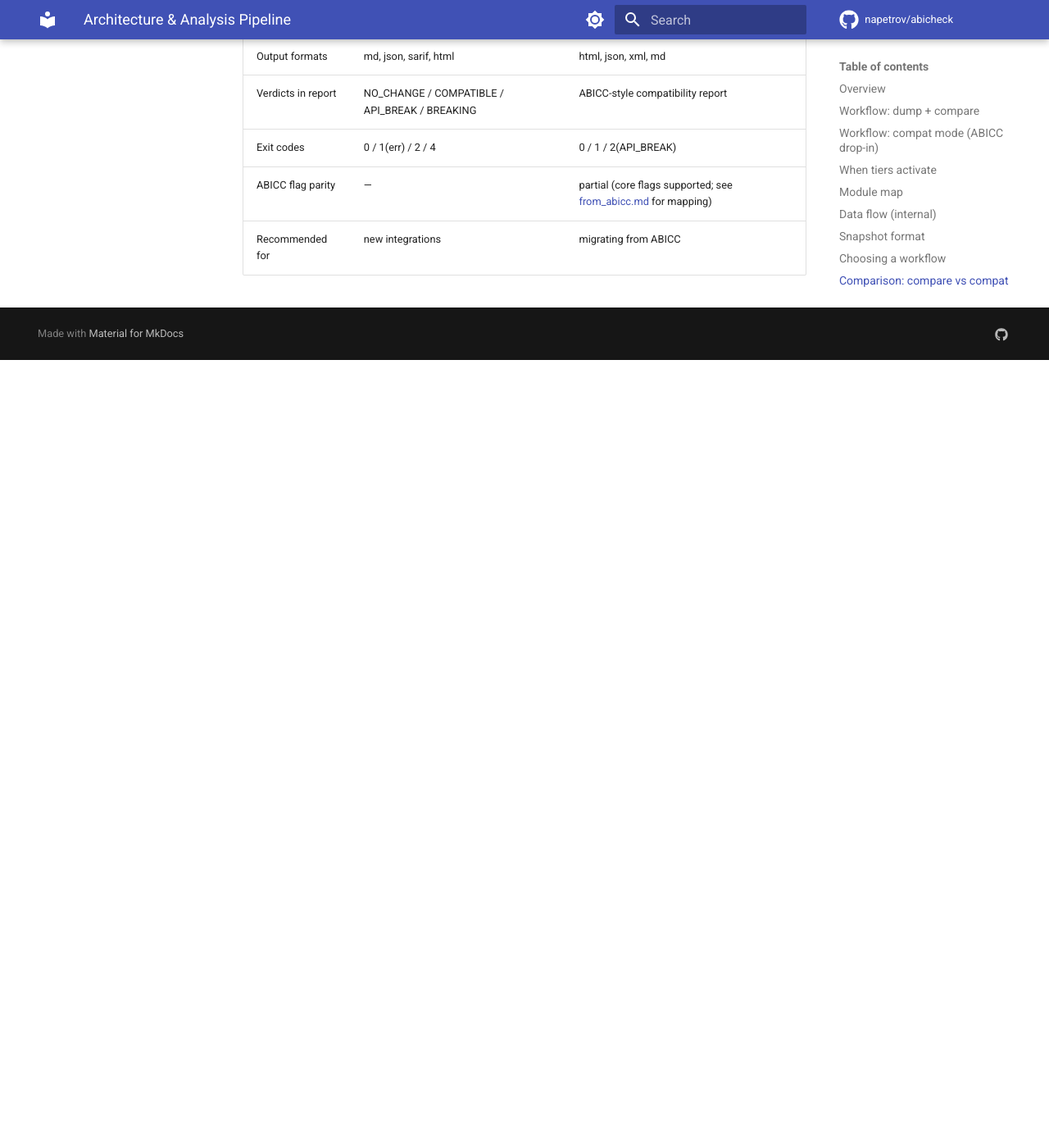
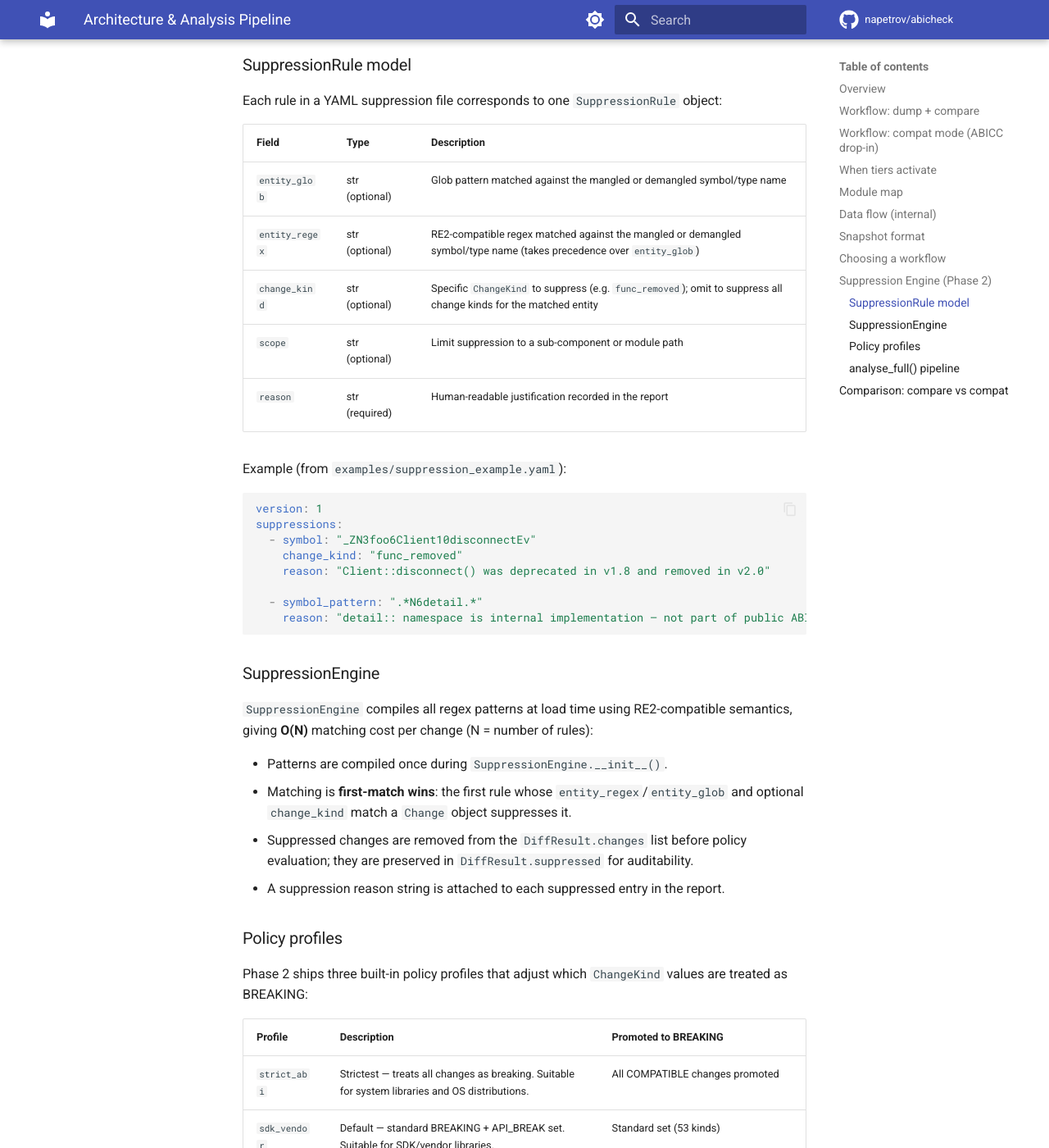
Before and after one commit to napetrov/abicheck, an MkDocs documentation site: the page built from docs/reference/architecture.md, in a window 1280 px wide and 1400 px high, scrolled down 5775 px. Shown: the whole window at 82% size. Built offline with MkDocs 1.6.1 and Material for MkDocs 9.7.7, drawn with Linux system fonts in a browser that asks for light colours; comment, search, counter and statistics services are not loaded; before the commit the page ends 6214 px from its top, so only the background shows below that; some of the changed text lies outside the part shown.

Commit message:
docs: add README for case43-48, update architecture for Phase 2 suppression engine

````diff
--- a/docs/reference/architecture.md
+++ b/docs/reference/architecture.md
@@ -270,6 +270,102 @@ Do you have ABICC XML descriptors already?
 
 ---
 
+## Suppression Engine (Phase 2)
+
+The suppression engine (introduced in Phase 2) allows intentional ABI changes to be
+acknowledged and filtered out of reports without masking unrelated breakage. It is
+implemented in `abicheck/suppression.py` and integrated into the `analyse_full()`
+pipeline.
+
+### SuppressionRule model
+
+Each rule in a YAML suppression file corresponds to one `SuppressionRule` object:
+
+| Field | Type | Description |
+|-------|------|-------------|
+| `entity_glob` | str (optional) | Glob pattern matched against the mangled or demangled symbol/type name |
+| `entity_regex` | str (optional) | RE2-compatible regex matched against the mangled or demangled symbol/type name (takes precedence over `entity_glob`) |
+| `change_kind` | str (optional) | Specific `ChangeKind` to suppress (e.g. `func_removed`); omit to suppress all change kinds for the matched entity |
+| `scope` | str (optional) | Limit suppression to a sub-component or module path |
+| `reason` | str (required) | Human-readable justification recorded in the report |
+
+Example (from `examples/suppression_example.yaml`):
+```yaml
+version: 1
+suppressions:
+  - symbol: "_ZN3foo6Client10disconnectEv"
+    change_kind: "func_removed"
+    reason: "Client::disconnect() was deprecated in v1.8 and removed in v2.0"
+
+  - symbol_pattern: ".*N6detail.*"
+    reason: "detail:: namespace is internal implementation — not part of public ABI"
+```
+
+### SuppressionEngine
+
+`SuppressionEngine` compiles all regex patterns at load time using RE2-compatible
+semantics, giving **O(N)** matching cost per change (N = number of rules):
+
+- Patterns are compiled once during `SuppressionEngine.__init__()`.
+- Matching is **first-match wins**: the first rule whose `entity_regex`/`entity_glob`
+  and optional `change_kind` match a `Change` object suppresses it.
+- Suppressed changes are removed from the `DiffResult.changes` list before policy
+  evaluation; they are preserved in `DiffResult.suppressed` for auditability.
+- A suppression reason string is attached to each suppressed entry in the report.
+
+### Policy profiles
+
+Phase 2 ships three built-in policy profiles that adjust which `ChangeKind` values
+are treated as BREAKING:
+
+| Profile | Description | Promoted to BREAKING |
+|---------|-------------|---------------------|
+| `strict_abi` | Strictest — treats all changes as breaking. Suitable for system libraries and OS distributions. | All COMPATIBLE changes promoted |
+| `sdk_vendor` | Default — standard BREAKING + API_BREAK set. Suitable for SDK/vendor libraries. | Standard set (53 kinds) |
+| `plugin_abi` | Relaxed — only hard binary breaks. Suitable for plugin ABIs where some layout growth is tolerated. | Subset (symbol removal, vtable reorder, incompatible type changes) |
+
+Select a profile via `--policy <profile>` in `abicheck compare` or `abicheck compat`.
+
+### `analyse_full()` pipeline
+
+The complete analysis pipeline, including suppression and policy, follows this order:
+
+```text
+  libfoo_v1.so + headers
+  libfoo_v2.so + headers
+          │
+          ▼
+   abicheck dump × 2   →   v1.json, v2.json
+          │
+          ▼
+   checker.py           →   raw DiffResult { verdict, changes: [Change] }
+          │
+          ▼
+   SuppressionEngine     →   partitions changes into kept + suppressed
+   .apply(rules, diff)       suppressed entries carry .reason from the rule
+          │
+          ▼
+   checker_policy        →   re-evaluates verdict on kept changes only
+   .compute_verdict()        using the selected policy profile
+          │
+          ▼
+   PolicyResult {
+     verdict,            ← worst ChangeKind of kept changes under profile
+     changes,            ← kept (non-suppressed) Change list
+     suppressed,         ← suppressed Change list (audit trail)
+     policy_profile,     ← name of the profile used
+   }
+          │
+          ▼
+   reporter / sarif / html / xml
+   (suppressed section included in reports with "suppressed by: <reason>")
+```
+
+See `examples/suppression_example.yaml` for a runnable suppression file and
+`abicheck/core/suppressions/` for the implementation.
+
+---
+
 ## Comparison: `compare` vs `compat`
 
 | Feature | `compare` | `compat` |
````
Also changed, not shown: examples/README.md (+8 -2 lines), examples/case43_base_class_member_added/README.md (added, +76 -0 lines), examples/case44_cyclic_type_member_added/README.md (added, +73 -0 lines), examples/case45_multi_dim_array_change/README.md (added, +76 -0 lines), examples/case46_pointer_chain_type_change/README.md (added, +75 -0 lines), examples/case47_inline_to_outlined/README.md (added, +78 -0 lines), examples/case48_leaf_struct_through_pointer/README.md (added, +80 -0 lines).
